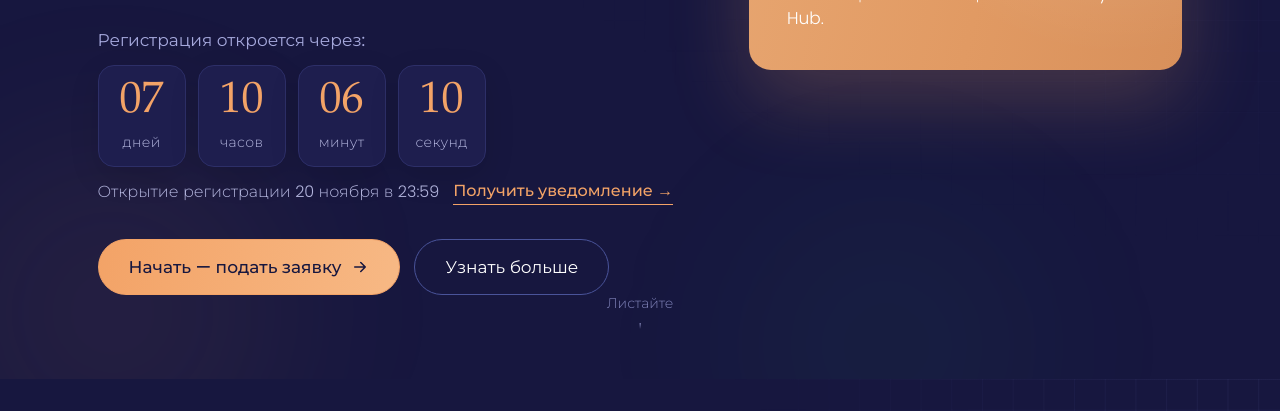
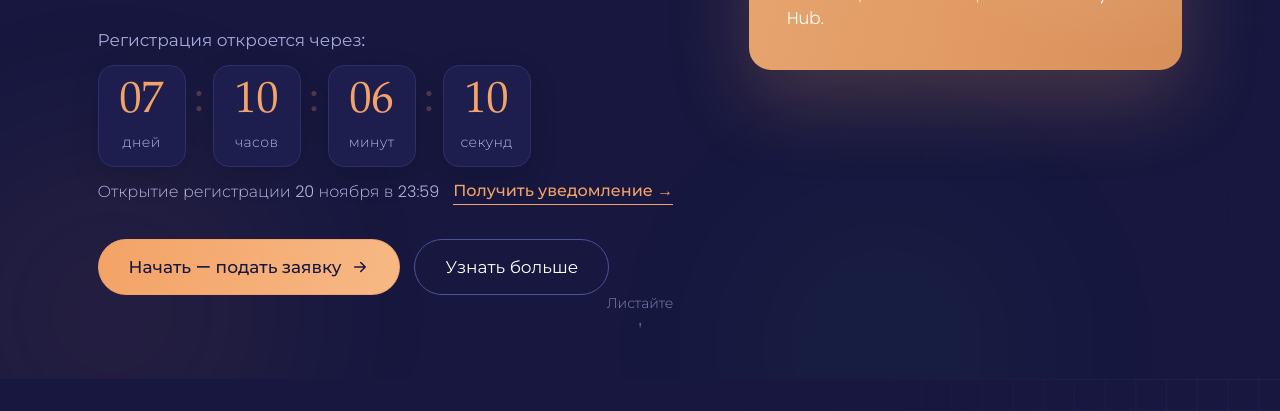
Before and after one commit to heellskl/nexus-incubation, a plain HTML site: page index.html in a window 1280 px wide. Shown: the part 686-1097 px from the top of the page. Drawn offline with Linux system fonts and the light colour scheme.

Commit message:
Countdown: add colons between units
Co-Authored-By: Claude Opus 5.5 <noreply@anthropic.com>
Claude-Session: https://claude.ai/code/session_019xxYqvLMmDhnu2GG5PCDBp

```diff
--- a/index.html
+++ b/index.html
@@ -504,7 +504,9 @@ html[data-theme="light"] .theme-btn .moon{opacity:1;transform:none}
 /* ---------- таймер ---------- */
 .countdown{margin-top:30px}
 .cd-lbl{font-size:17px;color:var(--lav);font-weight:400}
-.cd-boxes{display:flex;gap:12px;margin-top:12px;flex-wrap:wrap}
+.cd-boxes{display:flex;align-items:flex-start;gap:8px;margin-top:12px}
+.cd-sep{font-family:var(--serif);font-size:clamp(34px,3.6vw,44px);line-height:1;color:var(--orange-ink);padding-top:14px;animation:cdBlink 1s steps(1,end) infinite}
+@keyframes cdBlink{50%{opacity:.25}}
 .cd-box{min-width:88px;padding:14px 12px 12px;border-radius:16px;background:var(--card);border:1px solid var(--cardline);text-align:center;
   box-shadow:0 10px 30px rgba(0,0,0,.12)}
 .cd-num{display:block;font-family:var(--serif);font-size:clamp(34px,3.6vw,44px);line-height:1;color:var(--orange-ink);font-variant-numeric:tabular-nums}
@@ -514,7 +516,7 @@ html[data-theme="light"] .theme-btn .moon{opacity:1;transform:none}
 .cd-note{margin-top:12px;font-size:16px;color:var(--muted);display:flex;align-items:center;gap:14px;flex-wrap:wrap}
 .cd-note a{color:var(--orange-ink);text-decoration:none;border-bottom:1px solid currentColor;font-weight:500}
 .cd-open{display:inline-flex;align-items:center;gap:10px;margin-top:12px;font-size:20px;color:var(--green-ink);font-weight:500}
-@media (max-width:520px){.cd-boxes{gap:8px}.cd-box{min-width:0;flex:1;padding:12px 4px 10px}.cd-unit{font-size:13px}}
+@media (max-width:520px){.cd-boxes{gap:4px}.cd-box{min-width:0;flex:1;padding:12px 4px 10px}.cd-unit{font-size:13px}.cd-sep{font-size:28px;padding-top:16px}}
 
 /* ---------- Stay Tuned ---------- */
 .stay{margin-top:20px;padding:clamp(28px,4vw,44px);display:grid;grid-template-columns:minmax(0,1.1fr) minmax(0,1fr);gap:clamp(24px,4vw,48px);align-items:center;
@@ -550,6 +552,7 @@ html[data-theme="light"] .theme-btn .moon{opacity:1;transform:none}
   .circuit path{stroke-dashoffset:0!important;animation:none!important}
   .circuit circle{opacity:1!important;animation:none!important}
   .prize-hero::before{display:none}
+  .cd-sep{animation:none}
   .card,.chip,.btn{transition:none}
   .scroll-cue i{animation:none}
   .qa .ans{transition:none}
@@ -613,8 +616,11 @@ html[data-theme="light"] .theme-btn .moon{opacity:1;transform:none}
         <div class="cd-lbl">Регистрация откроется через:</div>
         <div class="cd-boxes" role="timer" aria-label="До открытия регистрации">
           <div class="cd-box"><span class="cd-num" data-u="d">00</span><span class="cd-unit" data-l="d">дней</span></div>
+          <span class="cd-sep" aria-hidden="true">:</span>
           <div class="cd-box"><span class="cd-num" data-u="h">00</span><span class="cd-unit" data-l="h">часов</span></div>
+          <span class="cd-sep" aria-hidden="true">:</span>
           <div class="cd-box"><span class="cd-num" data-u="m">00</span><span class="cd-unit" data-l="m">минут</span></div>
+          <span class="cd-sep" aria-hidden="true">:</span>
           <div class="cd-box"><span class="cd-num" data-u="s">00</span><span class="cd-unit" data-l="s">секунд</span></div>
         </div>
         <div class="cd-note">Открытие регистрации 20 ноября в 23:59 <a href="#stay">Получить уведомление →</a></div>
```
